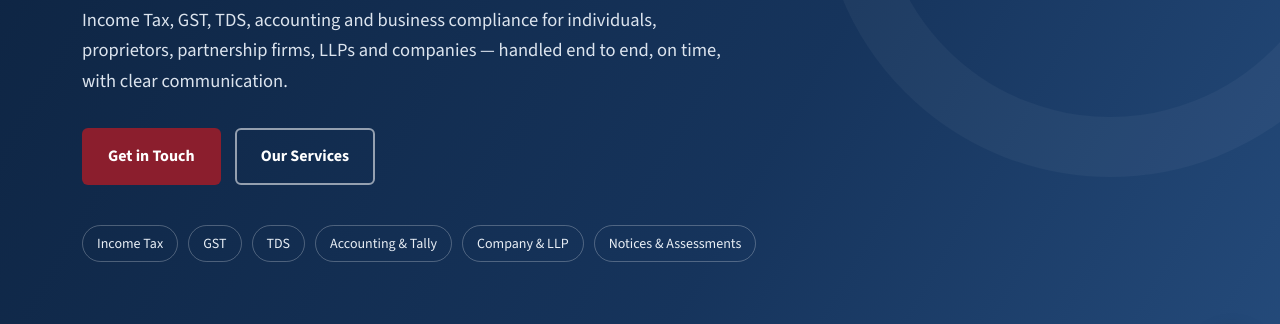
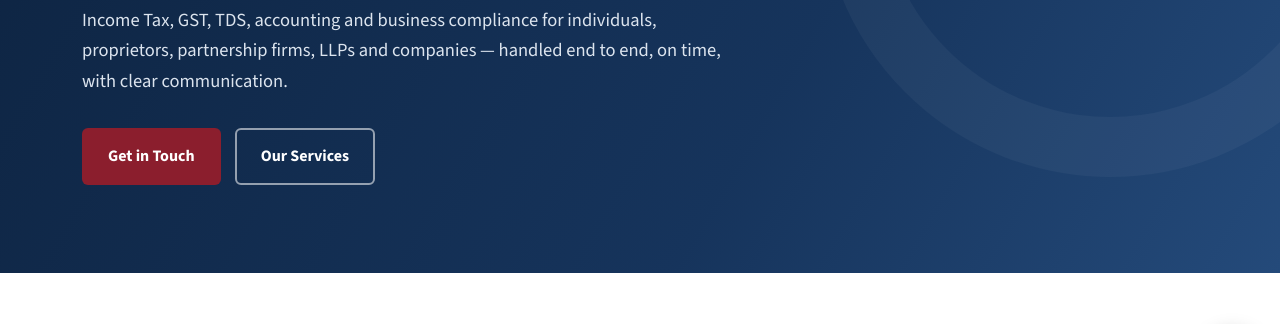
Before and after one commit to bdassociates/bdassociates.in, a plain HTML site: page index.html in a window 1280 px wide. Shown: the part 399-723 px from the top of the page. Drawn offline with nearby package versions, Linux system fonts and the light colour scheme.

Commit message:
Remove hero tags from index.html
Removed the hero tags section from the HTML.

```diff
--- a/index.html
+++ b/index.html
@@ -86,8 +86,6 @@ nav a:hover,nav a.active{color:var(--maroon);text-decoration:none;background:var
 .btn-primary{background:var(--maroon);color:#fff}.btn-primary:hover{background:var(--maroon-2)}
 .btn-ghost{border-color:rgba(255,255,255,.55);color:#fff}.btn-ghost:hover{background:rgba(255,255,255,.08)}
 .btn-row{display:flex;gap:14px;flex-wrap:wrap}
-.hero-tags{display:flex;flex-wrap:wrap;gap:10px;margin-top:40px}
-.hero-tags span{font-size:14px;padding:6px 14px;border:1px solid rgba(255,255,255,.25);border-radius:30px;color:#e8eef5}
 
 /* About */
 .about-grid{display:grid;grid-template-columns:1.25fr 1fr;gap:56px;align-items:start}
@@ -255,9 +253,6 @@ footer .brand-name{color:#fff}
     <div class="btn-row">
       <a class="btn btn-primary" href="#contact">Get in Touch</a>
       <a class="btn btn-ghost" href="#services">Our Services</a>
-    </div>
-    <div class="hero-tags">
-      <span>Income Tax</span><span>GST</span><span>TDS</span><span>Accounting &amp; Tally</span><span>Company &amp; LLP</span><span>Notices &amp; Assessments</span>
     </div>
   </div>
 </section>
```
